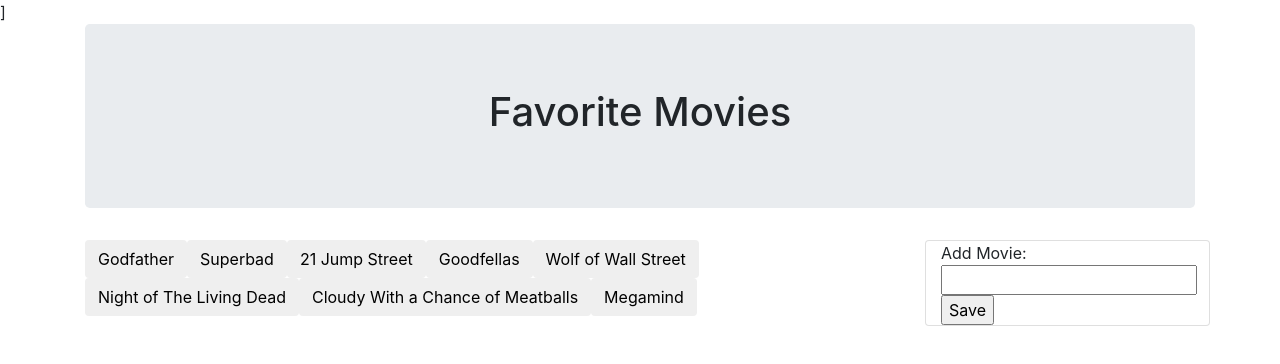
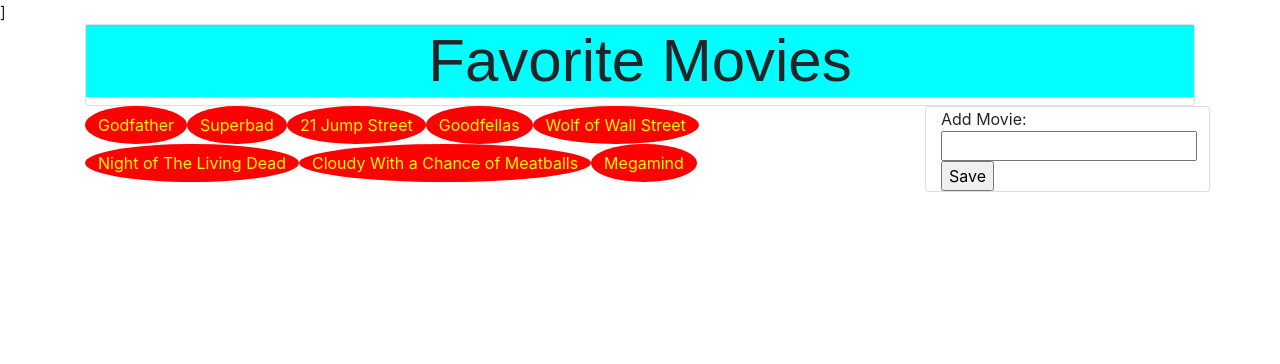
Before and after one commit to Mr-Ouya/giphy, a plain HTML site: page index.html in a window 1280 px wide. Drawn offline with nearby package versions, Linux system fonts and the light colour scheme.

Commit message:
Button finally working

```diff
--- a/app.js
+++ b/app.js
@@ -2,15 +2,16 @@ $(document).ready(function () {
 	var movies = ["Godfather", "Superbad", "21 Jump Street", "Goodfellas", "Wolf of Wall Street", "Night of The Living Dead", "Cloudy With a Chance of Meatballs", "Megamind"];
 
 	function renderButtons() {
-		$("#movie-buttons").empty();
+
+		$("#buttons").empty();
 		for (i = 0; i < movies.length; i++) {
-			$("#movie-buttons").append("<button class='btn' data-movie='" + movies[i] + "'>" + movies[i] + "</button>");
+			$("#buttons").append("<button class='btn topButtons' data-movie='" + movies[i] + "'>" + movies[i] + "</button>");
 		}
 	}
 
 	renderButtons();
 
-	$("button").on("click", function () {
+	$(document).on('click', '.topButtons', function(event) {
 		var movie = $(this).attr("data-movie");
 		var queryURL = "https://api.giphy.com/v1/gifs/search?q=" +
 			movie + "&api_key=3mg0E7MTsAXi1hoPy1fsbY59YUHs002I&limit=10"
@@ -31,9 +32,10 @@ $(document).ready(function () {
 				movieImg.attr("data-animate", results[i].images.original.url);
 				movieImg.attr("data-state", "still");
 				movieImg.attr("class", "gif");
-				movieDiv.append(p);
+                $("#movies").append(movieDiv);
+                movieDiv.append(p);
 				movieDiv.append(movieImg);
-				$("#movies").append(movieDiv);
+
 			}
 		});
 	});
@@ -42,10 +44,11 @@ $(document).ready(function () {
 
         event.preventDefault();
 
-
+/*Potentially not returning new movie as string and breaking functionality?*/
       var newMovie = $("#yourMovie").val();
       movies.push(newMovie);
       renderButtons();
+      console.log(newMovie.type)
 
     });
 
--- /dev/null
+++ b/assets/style.css
@@ -0,0 +1,14 @@
+h1 {
+    background-color: aqua;
+    font-family: fantasy;
+    font-size: 60px;
+}
+.btn {
+    border-radius: 50%;
+    background-color: red;
+    color:yellow;
+}
+
+#movies {
+    float:left;
+}
--- a/index.html
+++ b/index.html
@@ -5,37 +5,29 @@
   	<title>Giftastic Movies!</title>
       <script src="https://cdnjs.cloudflare.com/ajax/libs/jquery/3.2.1/jquery.min.js"></script>]
       <link rel="stylesheet" href="https://maxcdn.bootstrapcdn.com/bootstrap/4.0.0/css/bootstrap.min.css">
-      <script type='text/javascript' src='app.js'></script>		<link rel="stylesheet" type="text/css" href="assets/css/style.css">
+      <script type='text/javascript' src='app.js'></script>		<link rel="stylesheet" type="text/css" href="assets/style.css">
 </head>
 <body>
 	<div class="container">
-		<div class="jumbotron text-center">
+		<div class="header card text-center">
 			<h1>Favorite Movies</h1>
     </div>
 
-
-
 		<div class="row">
 			<div class="col-sm-9">
-				<div id="movie-buttons">
+				<div id="buttons">
+				</div>
+      </div>
 
-				</div>
-			</div>
 			<div class="col-sm-3 card">
-
               <span id="input-Movie">
                 Add Movie: <input id="yourMovie" type="text">
                 <input id="save-Movie" value="Save" type="submit">
               </span>
+			</div>
 
 
-			</div>
-
-			<div class="row">
-				<div class="col-md-8">
 					<div id="movies">
-					</div>
-				</div>
 			</div>
 		</div>
 	</div>
```
